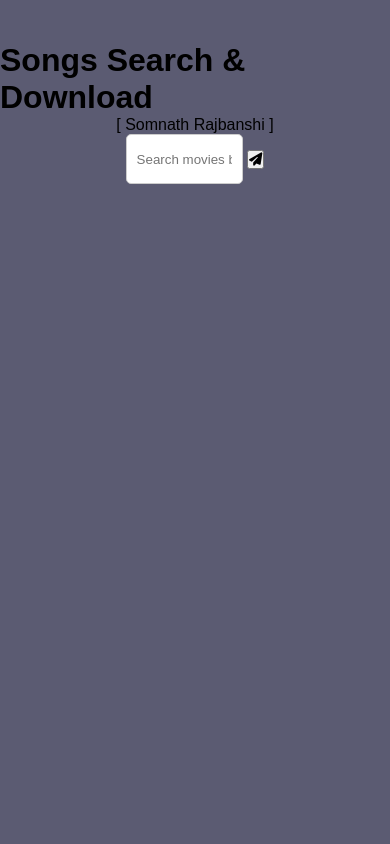
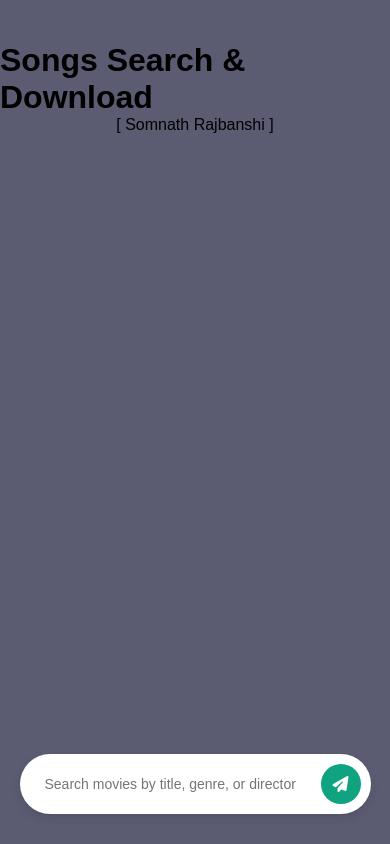
Before and after one commit to sam2154/songs_search_and_download, a plain HTML site: page index.html in a window 390 px wide. Drawn offline with Linux system fonts and the light colour scheme.

Commit message:
Update jioSaavnClone.css [Search-Bar style like chat-gpt added]

```diff
--- a/jioSaavnClone.css
+++ b/jioSaavnClone.css
@@ -21,7 +21,72 @@ h1{
     margin-top: 5vh;
 }
 
-.input-section{
+
+
+/* Style Search Container */
+.chat-search-container {
+    display: flex;
+    align-items: center;
+    background: white;
+    padding: 10px;
+    border-radius: 50px;
+    box-shadow: 0px 4px 10px rgba(0, 0, 0, 0.1);
+    width: 500px;
+    max-width: 90%;
+    position: fixed;
+    bottom: 40px;
+}
+
+/* Search Input */
+#searchInput {
+    border: none;
+    outline: none;
+    padding: 12px 15px;
+    font-size: 16px;
+    border-radius: 50px;
+    flex: 1;
+}
+/* Search Button */
+#searchButton {
+    background: #10a37f;
+    border: none;
+    color: white;
+    padding: 12px 15px;
+    font-size: 18px;
+    cursor: pointer;
+    border-radius: 50%;
+    transition: 0.3s;
+    width: 45px;
+    height: 45px;
+    display: flex;
+    align-items: center;
+    justify-content: center;
+}
+
+#searchButton:hover {
+    background: #090a0a;
+}
+
+/* Responsive Design */
+@media screen and (max-width: 480px) {
+    .chat-search-container {
+        width: 95%;
+        bottom: 30px;
+    }
+
+    #searchInput {
+        font-size: 14px;
+    }
+
+    #searchButton {
+        font-size: 16px;
+        width: 40px;
+        height: 40px;
+    }
+}
+
+
+/* .input-section{
     display: flex;
     justify-content: space-between;
     align-items: center;
@@ -49,7 +114,7 @@ h1{
     background-color: #333;
     color: #fff;
 }
-
+ */
 /* movie Container Div Style START */
 
  #songsContainer {
```
